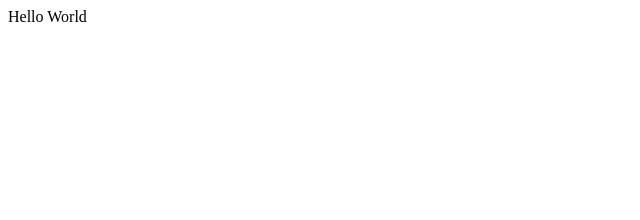
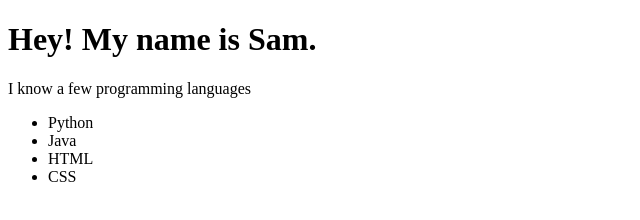
Before and after one commit to samwebbdev/samwebbdev.github.io, a plain HTML site: page index.html in a window 1280 px wide. Shown: the whole page, without its empty margins (0-640 px from the left). Drawn offline with Linux system fonts and the light colour scheme.

Commit message:
Basic structure added

```diff
--- a/index.html
+++ b/index.html
@@ -1 +1,20 @@
-Hello World
+<!DOCTYPE html>
+<html>
+    <head>
+        <title>Sam Webb</title>
+        <meta encoding="UTF-8">
+        <link href="style.css">
+    </head>
+    <body>
+        <h1>Hey! My name is Sam.</h1>
+        <div class="languages">
+        <p>I know a few programming languages</p>
+        <ul>
+            <li>Python</li>
+            <li>Java</li>
+            <li>HTML</li>
+            <li>CSS</li>
+        </ul>
+        </div>
+    </body>
+</html>
```
Also changed, not shown: style.css (added).
